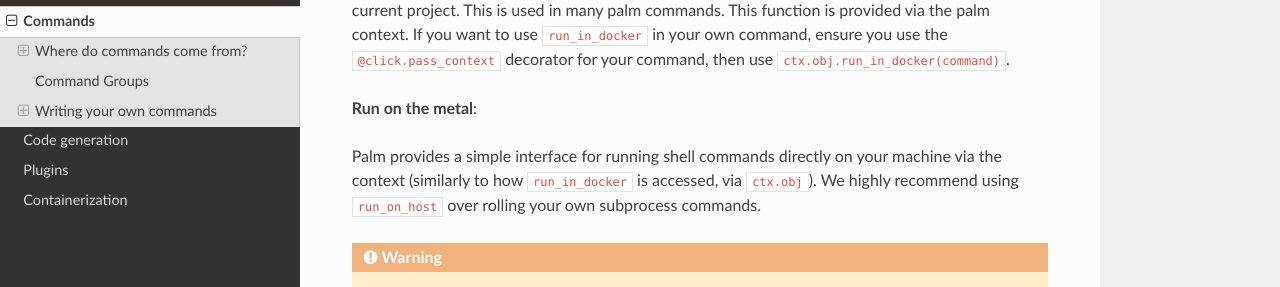
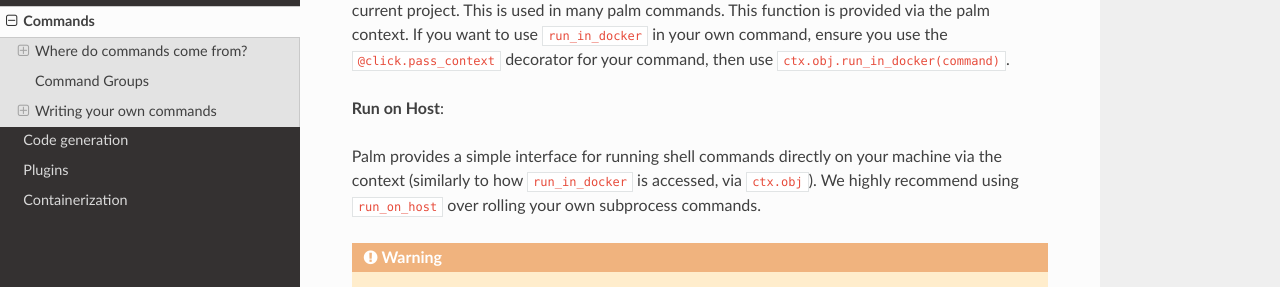
Before and after one commit to palmetto/palm-cli, a Sphinx documentation site: the page built from docs/source/commands.rst, in a window 1280 px wide and 900 px high, scrolled down 1856 px. Shown: the part 159-446 px from the top of the window. Built offline with Sphinx 7.4.7 and the Read the Docs theme 2.0.0, drawn with Linux system fonts in a browser that asks for light colours.

Commit message:
straggler naming fix

```diff
--- a/docs/source/commands.rst
+++ b/docs/source/commands.rst
@@ -95,7 +95,7 @@
 own command, ensure you use the ``@click.pass_context`` decorator for your command,
 then use ``ctx.obj.run_in_docker(command)``.
 
-**Run on the metal**:
+**Run on Host**:
 
 Palm provides a simple interface for running shell commands directly on your machine via
 the context (similarly to how ``run_in_docker`` is accessed, via ``ctx.obj``). We highly
```
